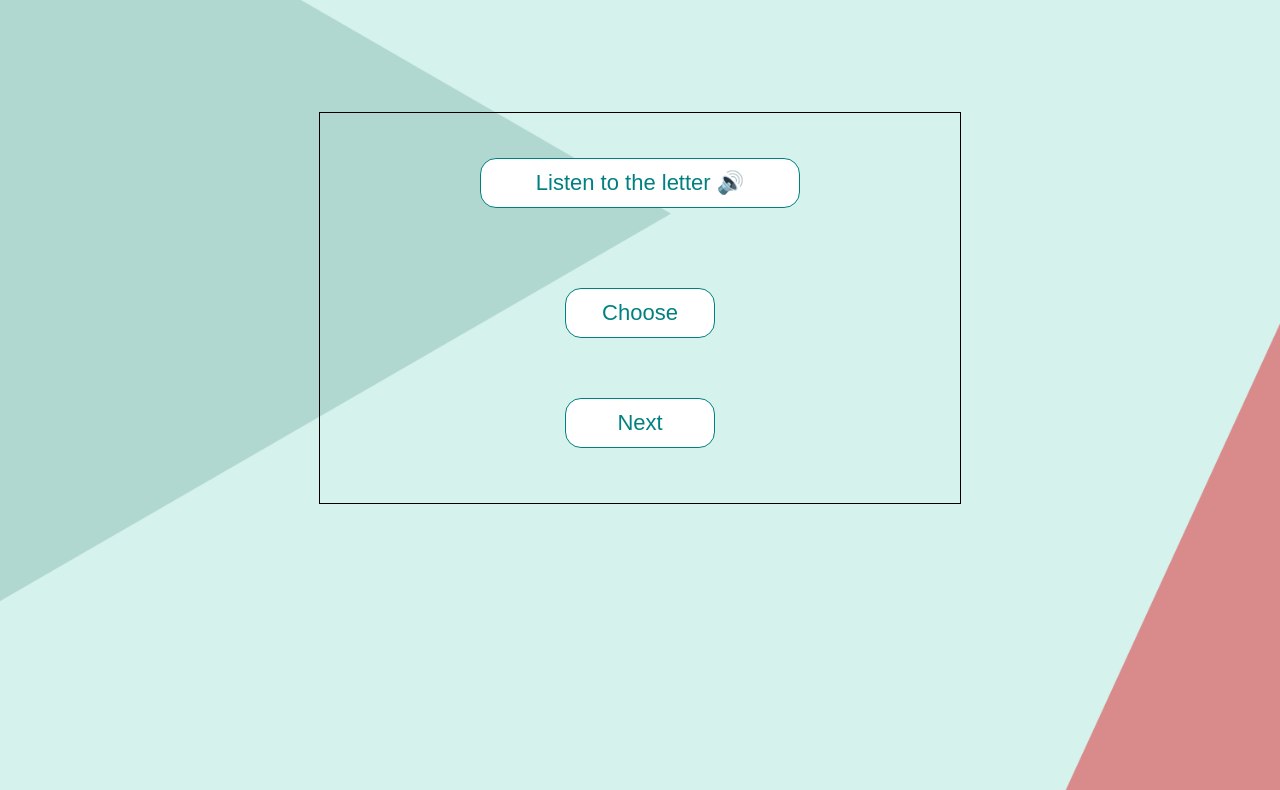
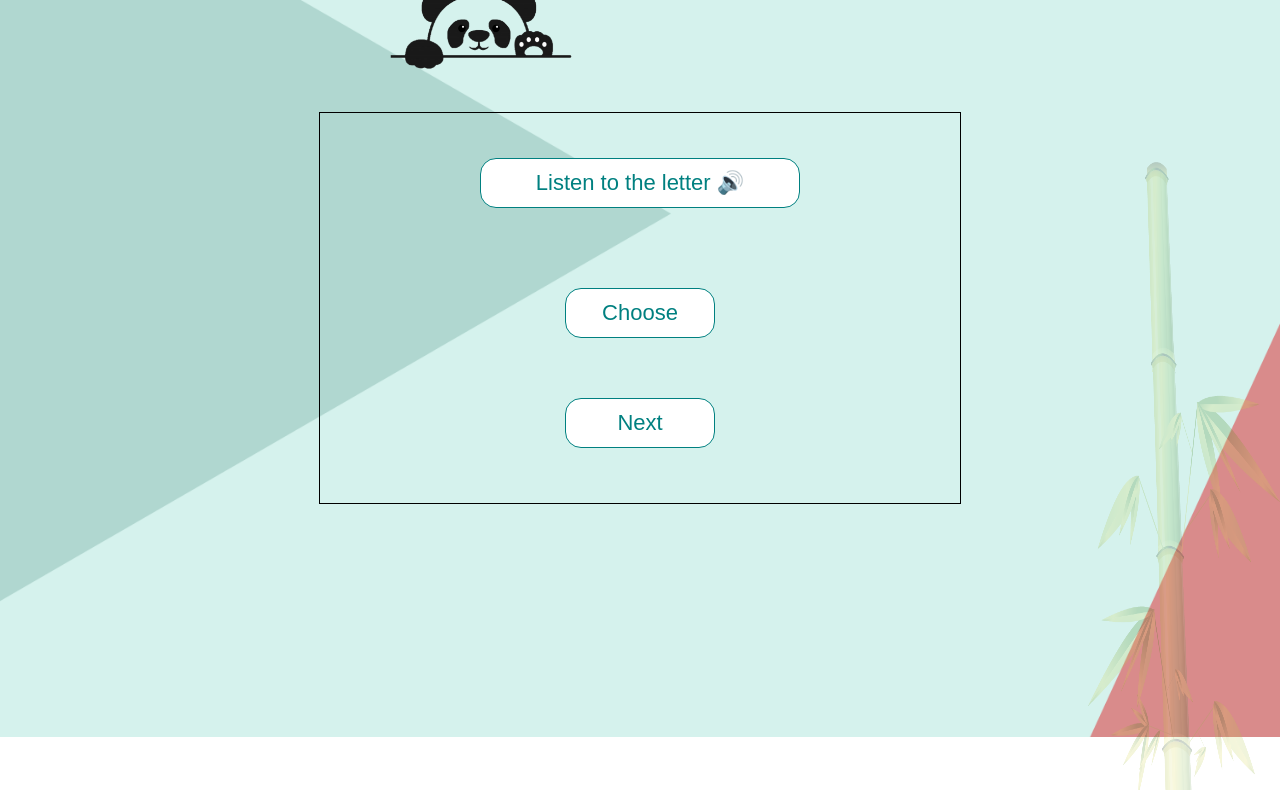
Before and after one commit to dpcairns/Chinese-Alphabet-Learnning-App, a plain HTML site: page game/index.html in a window 1280 px wide. Shown: the part 163-953 px from the top of the page. After the commit the page ends 900 px from the top, so only its background shows below. Drawn offline with Linux system fonts and the light colour scheme.

Commit message:
needs more pandas

```diff
--- a/game/game.css
+++ b/game/game.css
@@ -99,6 +99,7 @@ h1 {
 body {
     background-image: url('../assets/imgs/background.png');
     background-size: cover;
+    height: 900px;
 }
 
 #next {
@@ -143,3 +144,19 @@ h1#testname {
     border: 2px solid rgb(184, 41, 41);
     background-color:  rgb(179, 21, 21);
 }
+
+#bamboo {
+    float: right;
+    position: fixed;
+    bottom: 200px;
+    width: 20%;
+    height: 100%;
+
+  }
+
+img {
+    max-width: 15vw;
+    bottom: 70.3%;
+    left: 30%;
+    position: fixed;
+ }
--- a/game/index.html
+++ b/game/index.html
@@ -18,6 +18,9 @@
 </nav>
 
 <body>
+    <div id="panda">
+        <img src="../assets/imgs/cute panda.png">
+      </div>
     <div class="testname">
         <h1 id="testname"></h1>
     </div>
@@ -34,11 +37,12 @@
         </form>
         <div id="next"><button id="next-button">Next</button> </div>
         <audio id="wrong-or-right">
-    </section>
+        </section>
 
-    <div id="right-wrong-box"></div>
+        <div id="right-wrong-box"></div>
 
-    <script type="module" src="render-quiz.js"></script>
+        <div id="bamboo"><img src="../assets/imgs/bamboo.png"></div>
+        <script type="module" src="render-quiz.js"></script>
 </body>
 
 </html>
--- a/learning/learning.css
+++ b/learning/learning.css
@@ -100,7 +100,7 @@ body {
     position: fixed;
     top: 9%;
     bottom: 45%;
-    left: 35%;
+    left: 30%;
 
   }
 
--- a/style.css
+++ b/style.css
@@ -47,6 +47,7 @@ h1 {
   align-content: center;
   justify-content: center;
 
+
 }
 
 #giant-button {
```
Also changed, not shown: results/index.html (+1 -1 lines), results/results.css (+14 -0 lines).
